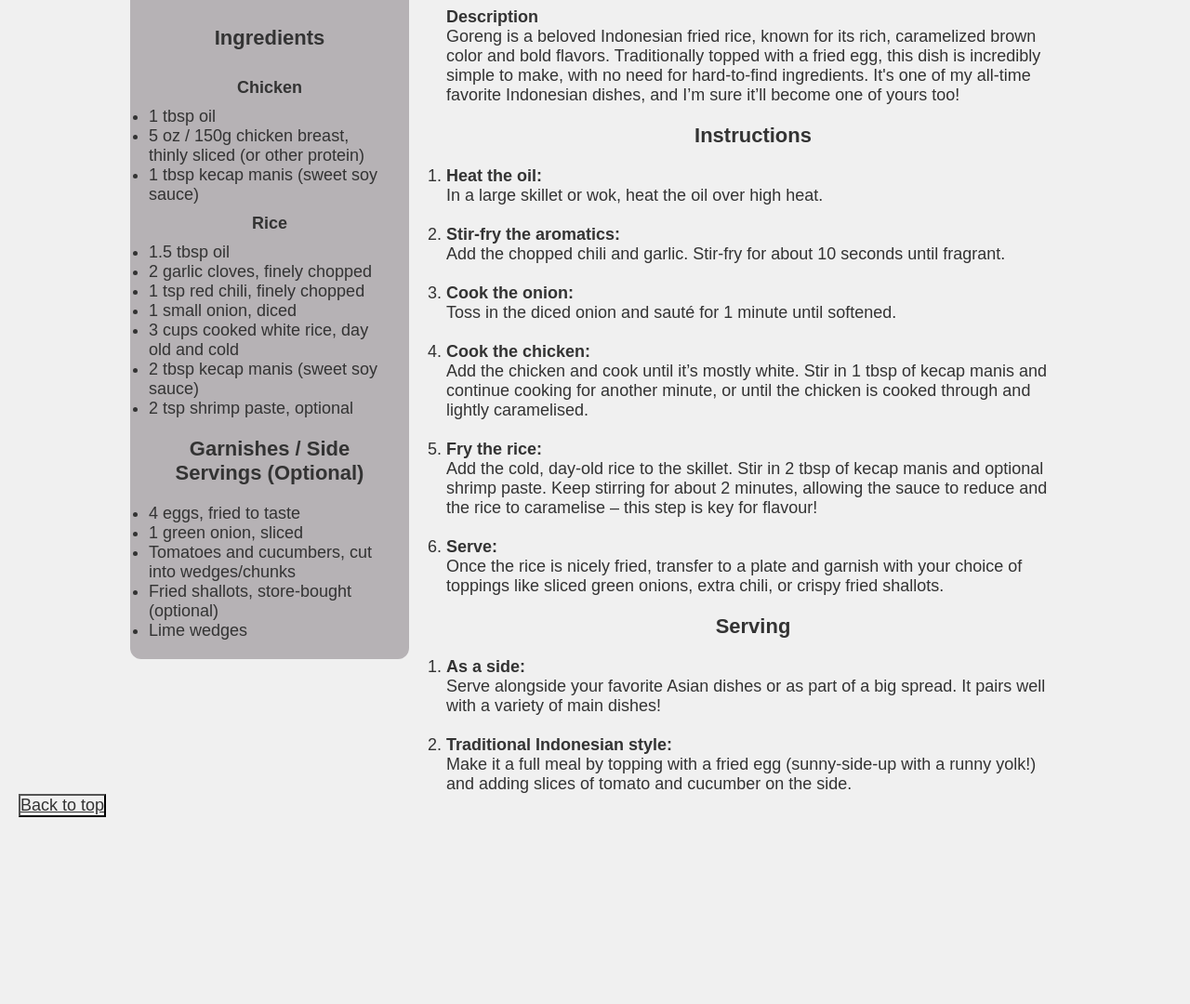
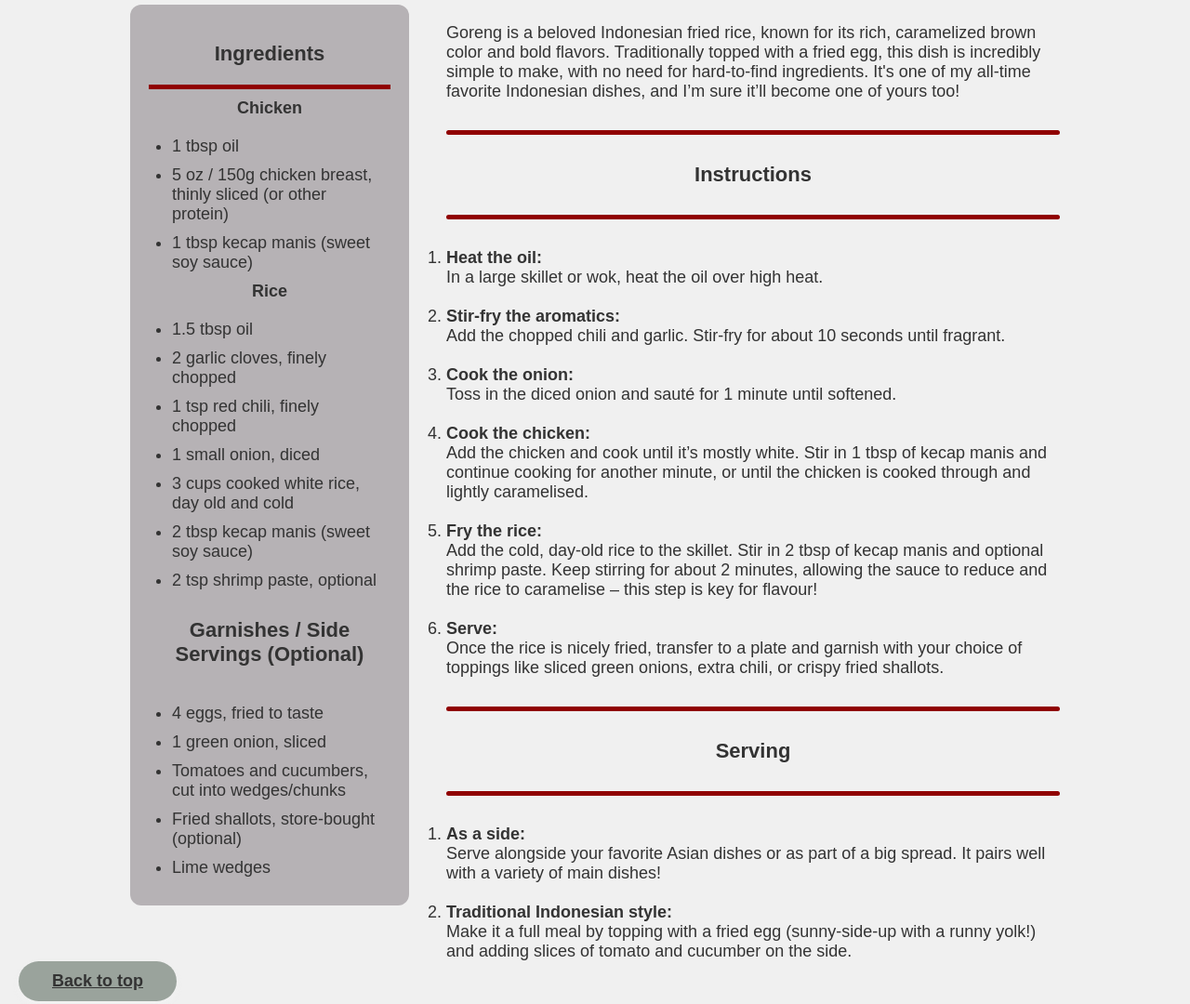
Before and after one commit to DutchNugget/odin-recipes, a plain HTML site: page recipes/nasi_goreng.html in a window 1280 px wide. Shown: the part 935-2015 px from the top of the page at 93% size. Before the commit the page ends 1834 px from the top, so only its background shows below. Drawn offline with Linux system fonts and the light colour scheme.

Commit message:
final touches formatting before publish
added button styling
added lines and hr elements

```diff
--- a/recipes/nasi_goreng.html
+++ b/recipes/nasi_goreng.html
@@ -9,8 +9,9 @@
 </head>
 
 <body>
+    <h1 class="titlemain">Odin Recipes</h1>
     <div class="container">
-        <h1 class="titlemain">Odin Recipes</h1>
+
         <button class="buttons">
             <a href="../index.html">Home</a>
         </button>
@@ -24,7 +25,7 @@
     </div>
     <div class="recipe-layout">
         <aside class="ingredients">
-            <h3 class="subtitle">Ingredients</h3>
+            <h3 class="subtitlei">Ingredients</h3>
 
                  <h4 class="subsubtitle">Chicken</h4>
                     <ul class="ingredientlist">
@@ -54,12 +55,14 @@
                 </ul>
         </aside>
         <section class="instructions">
-        <h3 class="description">Description</h3>
             <p class="normalp"> Goreng is a beloved Indonesian fried rice, known for its rich, caramelized brown color and bold flavors.
             Traditionally topped with a fried egg, this dish is incredibly simple to make, with no need for hard-to-find ingredients.
             It's one of my all-time favorite Indonesian dishes, and I’m sure it’ll become one of yours too!</p>
-
+        <br>
+        <hr>
         <h3 class="subtitle"> Instructions</h3>
+        <hr>
+        <br>
             <ol class="steps">
                 <li><strong>Heat the oil:</strong>
                 <br>
@@ -88,8 +91,11 @@
                 <br>
                 Once the rice is nicely fried, transfer to a plate and garnish with your choice of toppings like sliced green onions, extra chili, or crispy fried shallots.</li>
             </ol>
-
+        <br>
+        <hr>
         <h3 class="subtitle">Serving</h3>
+        <hr>
+        <br>
             <ol class="steps">
                 <li><strong>As a side:</strong>
                 <br>
@@ -102,7 +108,7 @@
             </ol>
     </section>
     </div>
-    <button class="button">
+    <button class="buttons">
         <a href="#topofpage">Back to top</a>
     </button>
 </div>
--- a/styles.css
+++ b/styles.css
@@ -121,6 +121,8 @@ hr {
 
     text-align: center;
     margin:auto;
+    font-size: 24px;
+    padding: 24px;
 
 }
 
@@ -168,13 +170,6 @@ hr {
 
 }
 
-.title {
-
-    font-size: 24px;
-    padding: 24px;
-
-}
-
 .recipe-layout {
 
     width: 100%;
@@ -190,6 +185,7 @@ hr {
     width: 300px;
     padding: 20px;
     margin-right: 20px;
+
     box-sizing: border-box;
     background-color: #b6b2b5;
     border-radius: 12px;
@@ -221,6 +217,17 @@ hr {
 }
 
 
+.subtitlei {
+
+    padding: 20px;
+    text-align: center;
+    font-size: 22px;
+    border-bottom: 5px solid #900000;
+
+
+}
+
+
 .subtitle {
 
     padding: 20px;
@@ -233,3 +240,37 @@ hr {
     margin: 10px;
     text-align: center;
 }
+
+.ingredientlist {
+
+    margin-top: 20px;
+    margin-left: 15px;
+
+}
+
+.ingredientlist li {
+    margin: 10px;
+}
+
+.buttons {
+  padding: 0.6em 2em;
+  background-color: #97a099f3;
+  color: white;
+  border: none;
+  border-radius: 50px;
+  font-weight: 600;
+  cursor: pointer;
+  box-shadow: 0 4px 6px rgba(243, 243, 243, 0.815);
+  transition: background-color 0.3s ease, box-shadow 0.3s ease;
+}
+
+.buttons:hover {
+  background-color: #abb1ac;
+  box-shadow: 0 6px 10px rgba(184, 189, 185, 0.5);
+}
+
+.buttons * {
+
+    background-color: transparent;
+
+}
```
Also changed, not shown: recipes/carbonara.html (+10 -6 lines), recipes/gazpacho.html (+10 -7 lines).
